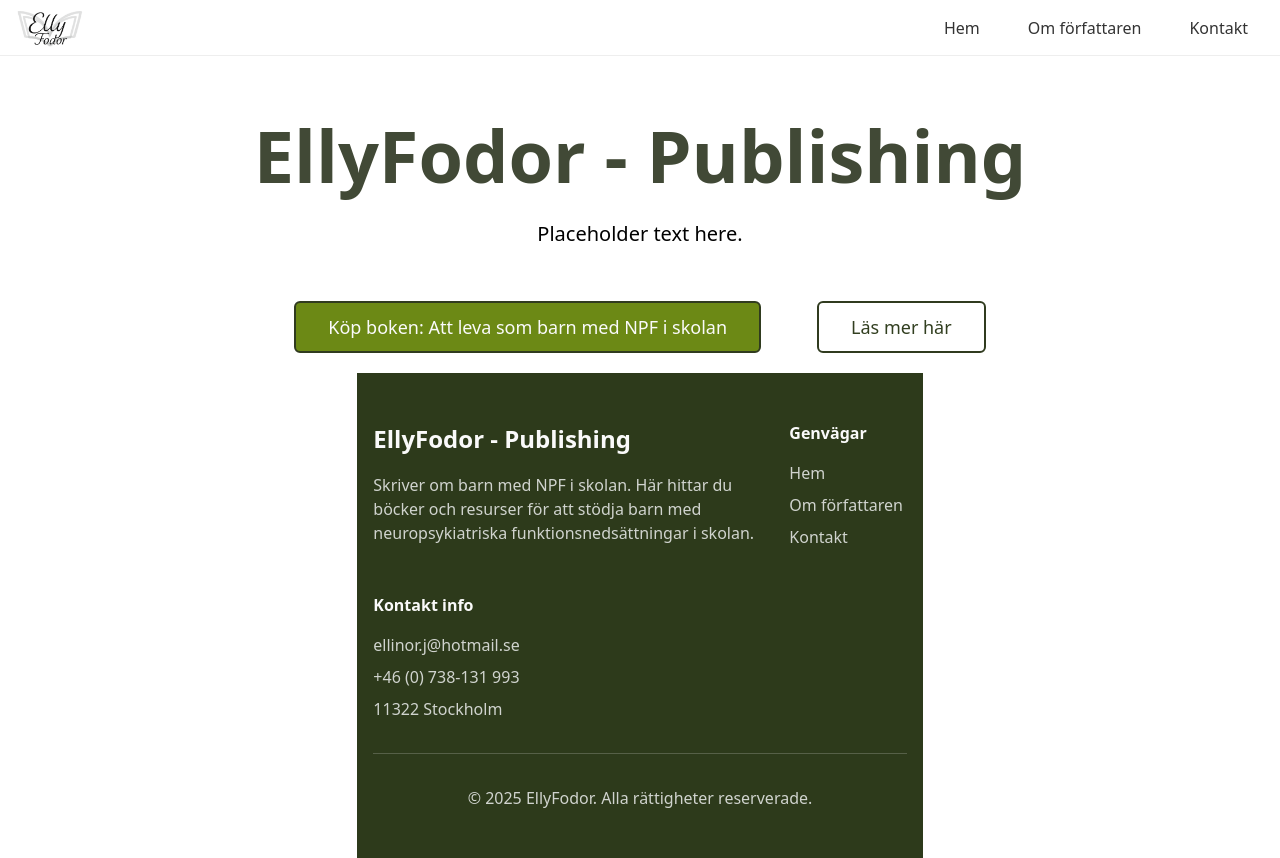
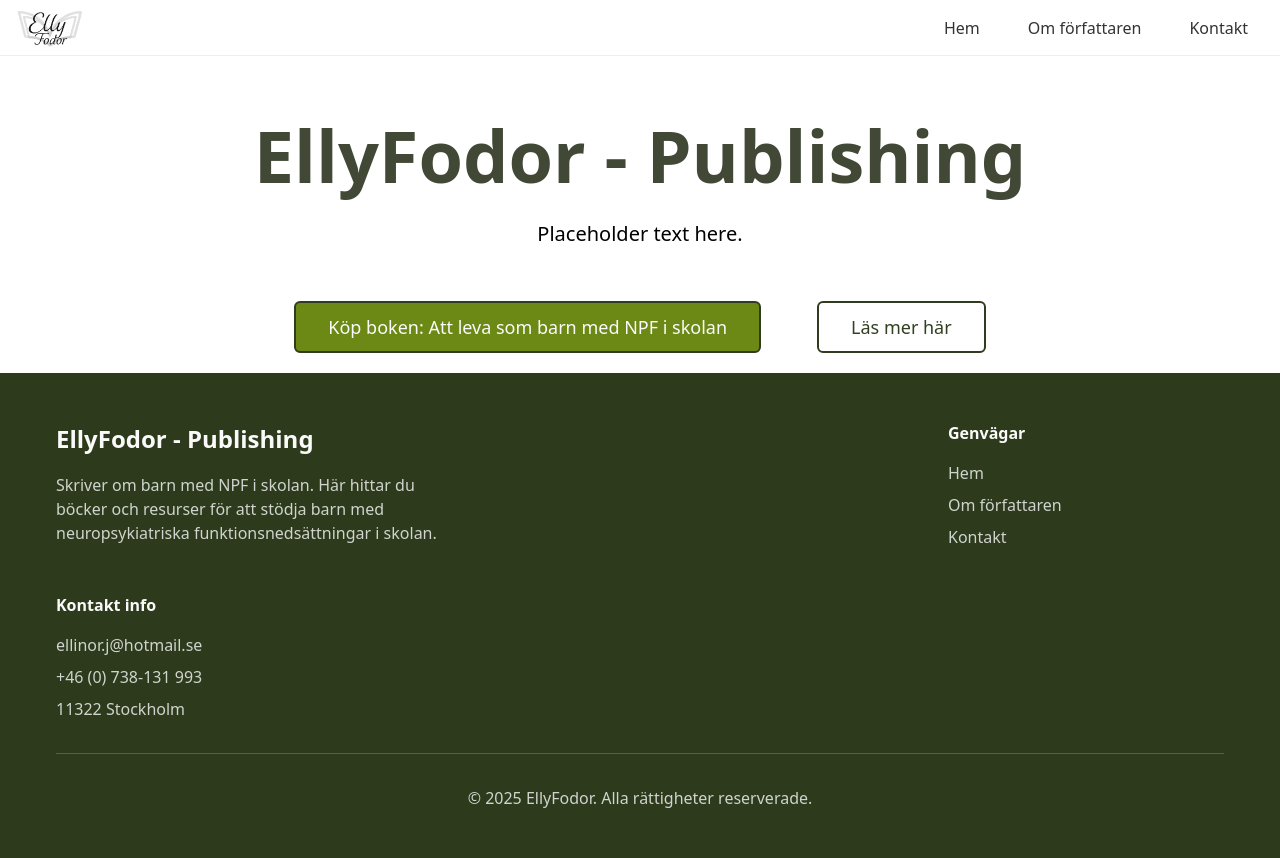
Before and after one commit to EllyFodorDesign/BookApp, a React (Vite) app: page / in a window 1280 px wide. Built offline with nearby package versions, Linux system fonts and the light colour scheme.

Commit message:
footer now fits tablet screen and mobile.

```diff
--- a/src/App.tsx
+++ b/src/App.tsx
@@ -48,7 +48,7 @@ const App: React.FC = () => {
             <Button $variant="outline">Läs mer här</Button>
           </ButtonGroup>
         </MainSection>
-        <Footer></Footer>
+        <Footer />
       </PageWrapper>
     </>
   );
--- a/src/components/Footer.tsx
+++ b/src/components/Footer.tsx
@@ -4,6 +4,11 @@ const FooterSection = styled.footer`
   background: hsl(85.16129032258064, 36.47058823529412%, 16.666666666666664%);
   color: hsl(0, 0%, 98%);
   padding: 3rem 0;
+
+  @media (min-width: 768px) {
+    margin: 0 auto;
+    width: 100%;
+  }
 `;
 
 const Container = styled.div`
```
